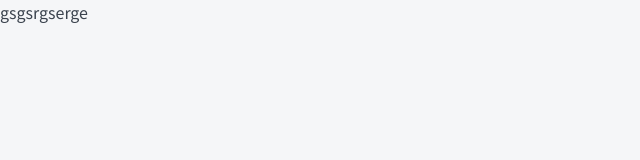
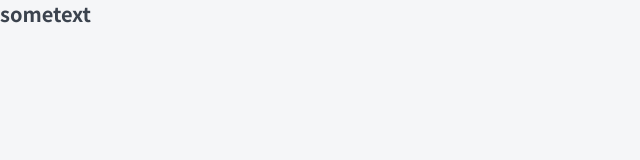
Before and after one commit to HorbynkoIvan/top-app, a Next.js app: page / in a window 1280 px wide. Shown: the top 160 px of the page, without its empty margins (0-640 px from the left). Built offline with nearby package versions, Linux system fonts and the light colour scheme.

Commit message:
added Htag component

```diff
--- /dev/null
+++ b/components/Htag/Htag.module.css
@@ -0,0 +1,18 @@
+.h1 {
+  font-weight: 500;
+  font-size: 26px;
+  line-height: 35px;
+  margin: 0;
+}
+.h2 {
+  font-weight: 500;
+  font-size: 22px;
+  line-height: 30px;
+  margin: 0;
+}
+.h3 {
+  font-weight: 600;
+  font-size: 20px;
+  line-height: 27px;
+  margin: 0;
+}
--- /dev/null
+++ b/components/Htag/Htag.props.ts
@@ -0,0 +1,6 @@
+import {ReactNode} from 'react';
+
+export interface HtagProps{
+	tag: 'h1' | 'h2' | 'h3',
+	children: ReactNode
+}
--- /dev/null
+++ b/components/Htag/Htag.tsx
@@ -0,0 +1,15 @@
+import { HtagProps } from "./Htag.props";
+import styles from "./Htag.module.css";
+
+export const Htag = ({ tag, children }: HtagProps): JSX.Element => {
+  switch (tag) {
+    case "h1":
+      return <h1 className={styles.h1}>{children}</h1>;
+    case "h2":
+      return <h2 className={styles.h2}>{children}</h2>;
+    case "h3":
+      return <h3 className={styles.h3}>{children}</h3>;
+    default:
+      return <></>;
+  }
+};
--- /dev/null
+++ b/components/index.tsx
@@ -0,0 +1 @@
+export * from "./Htag/Htag";
--- a/pages/index.tsx
+++ b/pages/index.tsx
@@ -1,3 +1,10 @@
+import React from "react";
+import { Htag } from "../components";
+
 export default function Home(): JSX.Element {
-  return <div>gsgsrgserge</div>;
+  return (
+    <div>
+      <Htag tag="h3">sometext</Htag>
+    </div>
+  );
 }
```
